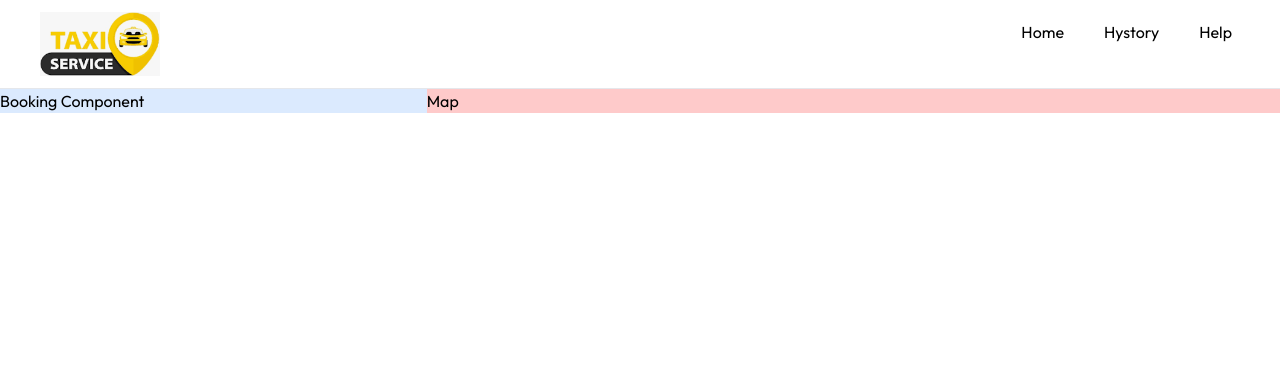
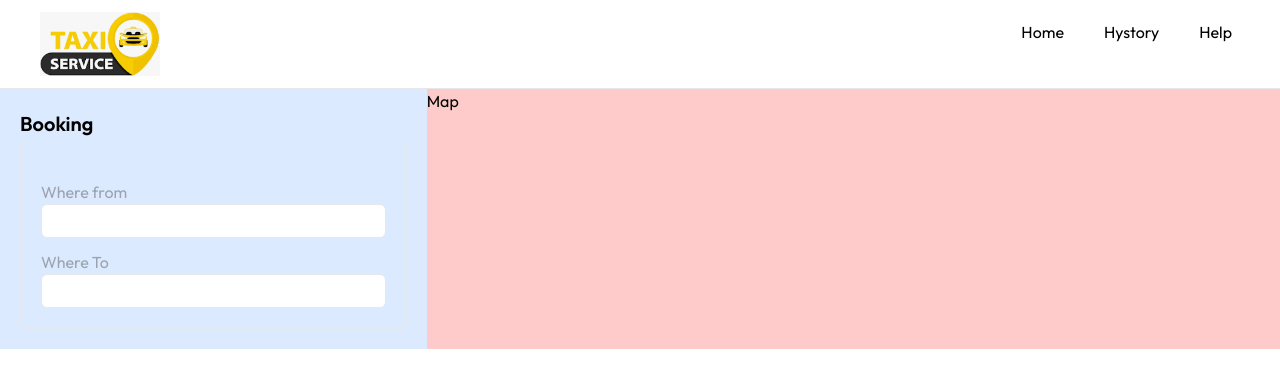
Before and after one commit to josuerushanika/nextapp, a Next.js app: page / in a window 1280 px wide. Shown: the top 388 px of the page. Built offline with nearby package versions, Linux system fonts and the light colour scheme.

Commit message:
Update files

```diff
--- a/components/booking/AutoCompleteAdress.tsx
+++ b/components/booking/AutoCompleteAdress.tsx
@@ -1,9 +1,25 @@
 import React from 'react'
 
 function AutoCompleteAdress() {
-  return (
-    <div>AutoCompleteAdress</div>
-  )
+    return (
+        <>
+            <div className='mt-5'>
+                <div>
+                    <label className='text-gray-400'>  Where from  </label>
+                    <input type="text" className='bg-white p-1 border-[1px] w-full rounded-md outline-none' />
+
+                </div>
+            </div>
+
+            <div className='mt-3'>
+                <div>
+                    <label className='text-gray-400'>  Where To  </label>
+                    <input type="text" className='bg-white p-1 border-[1px] w-full rounded-md outline-none' />
+
+                </div>
+            </div>
+        </>
+    )
 }
 
 export default AutoCompleteAdress
--- a/components/booking/Booking.tsx
+++ b/components/booking/Booking.tsx
@@ -1,9 +1,15 @@
 import React from 'react'
+import AutoCompleteAdress from './AutoCompleteAdress'
 
 function Booking() {
-  return (
-    <div> Booking Component</div>
-  )
+    return (
+        <div className='p-5'>
+            <h2 className='text-[20px] font-semibold'>Booking</h2>
+            <div className='border-[1px] p-5 rounded-md'>
+                <AutoCompleteAdress />
+            </div>
+        </div>
+    )
 }
 
 export default Booking
```
